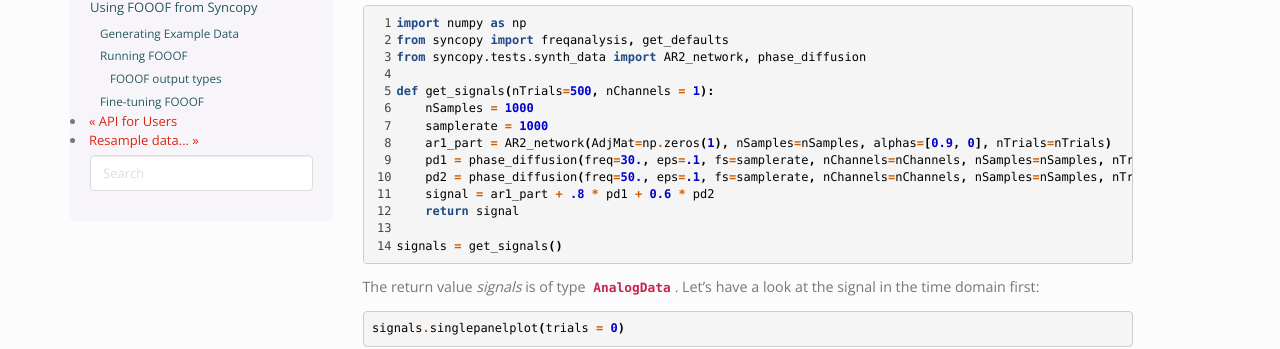
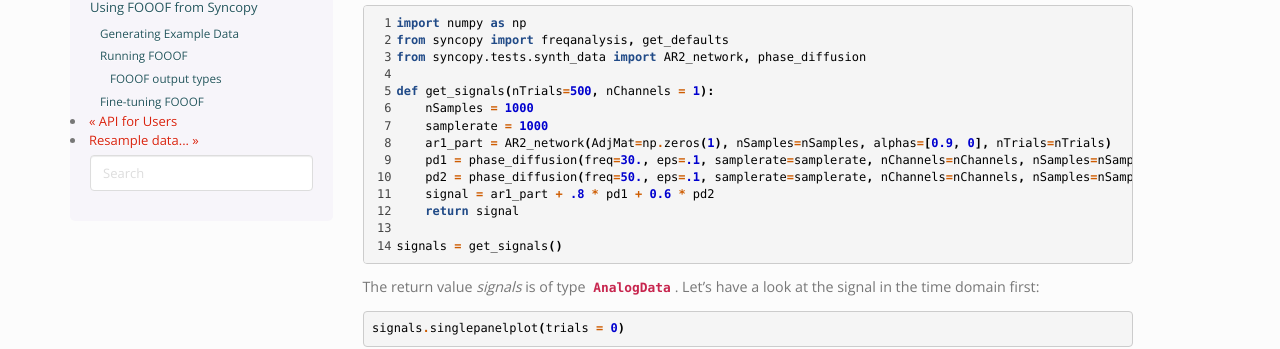
Before and after one commit to esi-neuroscience/syncopy, a Sphinx documentation site: the page built from doc/source/tutorials/fooof.rst, in a window 1280 px wide and 900 px high, scrolled down 303 px. Shown: the part 107-456 px from the top of the window. Built offline with Sphinx 7.4.7, drawn with Linux system fonts in a browser that asks for light colours; the version number is read from the project's files by our own code.

Commit message:
FIX: adapt phase_diffusion usage in tutorial: fs has been renamed to samplerate

```diff
--- a/doc/source/tutorials/fooof.rst
+++ b/doc/source/tutorials/fooof.rst
@@ -33,8 +33,8 @@ a single channel here (see :ref:`the Synthetic data tutorial<synth_data>` for de
         nSamples = 1000
         samplerate = 1000
         ar1_part = AR2_network(AdjMat=np.zeros(1), nSamples=nSamples, alphas=[0.9, 0], nTrials=nTrials)
-        pd1 = phase_diffusion(freq=30., eps=.1, fs=samplerate, nChannels=nChannels, nSamples=nSamples, nTrials=nTrials)
-        pd2 = phase_diffusion(freq=50., eps=.1, fs=samplerate, nChannels=nChannels, nSamples=nSamples, nTrials=nTrials)
+        pd1 = phase_diffusion(freq=30., eps=.1, samplerate=samplerate, nChannels=nChannels, nSamples=nSamples, nTrials=nTrials)
+        pd2 = phase_diffusion(freq=50., eps=.1, samplerate=samplerate, nChannels=nChannels, nSamples=nSamples, nTrials=nTrials)
         signal = ar1_part + .8 * pd1 + 0.6 * pd2
         return signal
 
```
